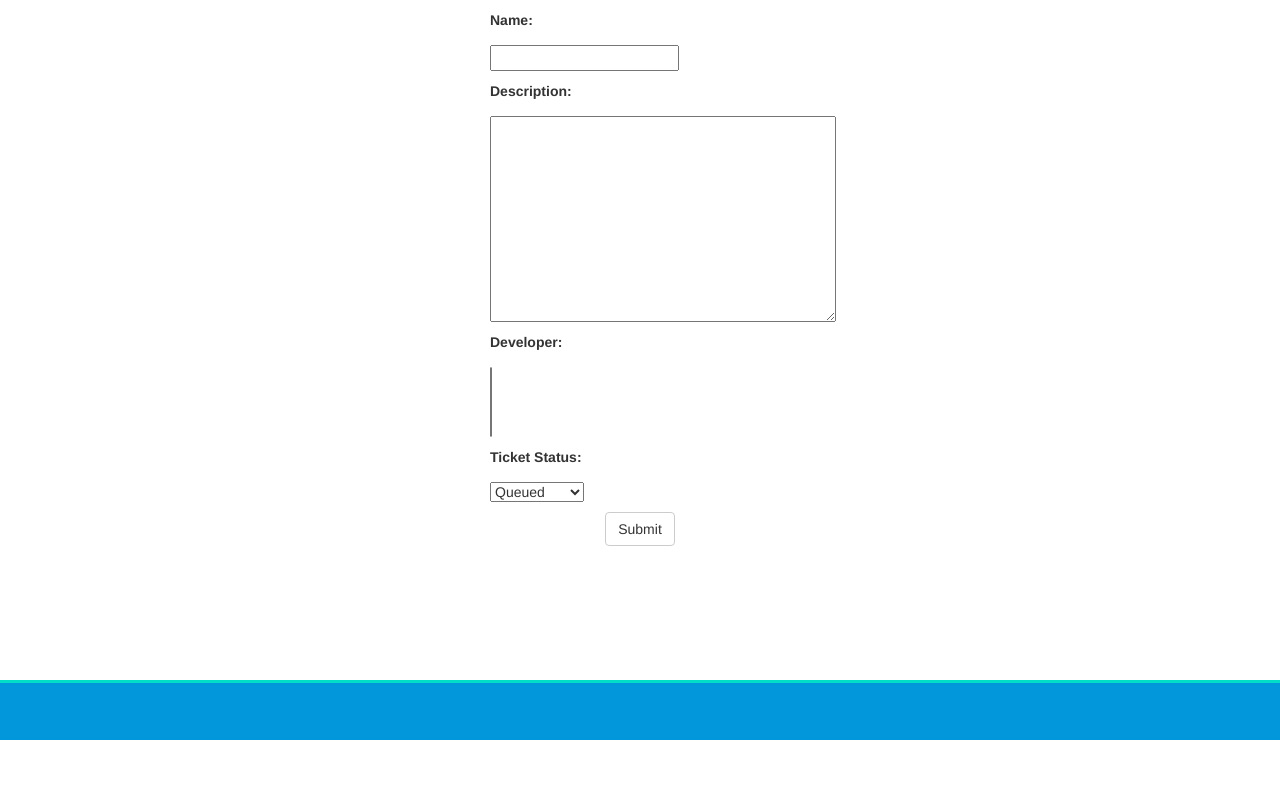
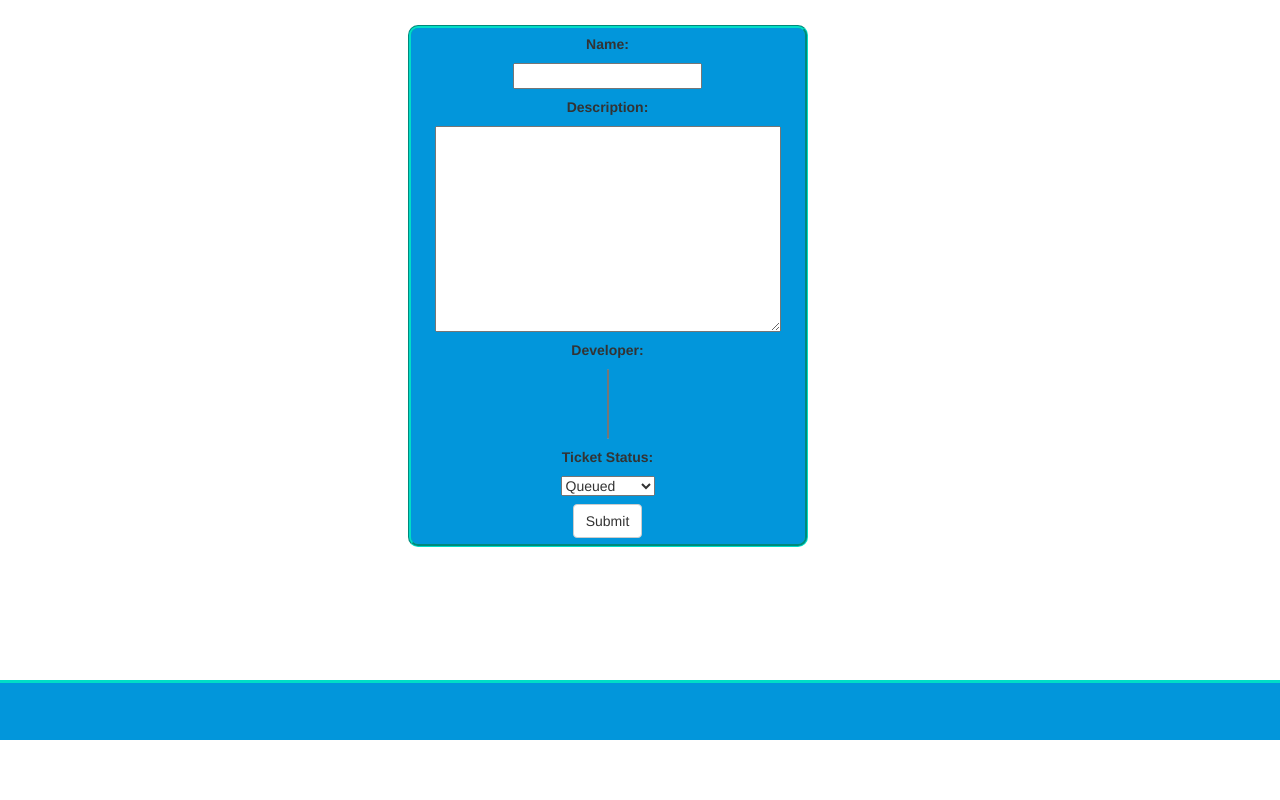
Before and after one commit to implacable/projectManager, a Django app: page /user/add_ticket/1/ in a window 1280 px wide. Shown: the part 60-860 px from the top of the page. Run offline with Django 3.2, Linux system fonts and the light colour scheme; the visitor is signed in with stand-in values (Sample User, id 1); data comes from the database, SQL or seed files in the repository; some libraries are stand-ins or nearby versions.

Commit message:
Styled the add ticket page

```diff
--- /dev/null
+++ b/project_ticket/static/project_ticket/css/add_ticket_style.css
@@ -0,0 +1,14 @@
+.add_ticket {
+	margin-top: 25px;
+    background-color: #0296db;
+    width: 400px;
+    min-height: 100px;
+    border: 3px groove #01DDC7;
+    border-radius: 10px;
+}
+
+.add_ticket p {
+    margin: auto;
+    text-align: center;
+    padding: 2px;
+}
--- a/project_ticket/templates/project_ticket/addticket.html
+++ b/project_ticket/templates/project_ticket/addticket.html
@@ -1,10 +1,17 @@
 {% extends 'project_ticket/base.html' %}
+
+{% block 'styling' %}
+{% load staticfiles %}
+	<link rel="stylesheet" type="text/css" href="{% static 'project_ticket/css/add_ticket_style.css' %}" />
+{% endblock %}
+
+
 {% block 'content' %}
 	<div class="row">
-		<div class="col-md-4"></div>
-		<div class="col-md-4 addticket">
+		<div class="col-md-3"></div>
+		<div class="col-md-6">
 
-
+			<div class="add_ticket">
 				<form action='{{ request.path }}' method="POST" enctype="multipart/form-data">
 
 				{% csrf_token %}
@@ -41,7 +48,8 @@
 
 		    	</form>
         	</div>
-		<div class="col-md-4"></div>
+		</div>
+		<div class="col-md-3"></div>
 		</div>
 	</div>
 {% endblock %}
```
Lines whose indentation alone changed are shown as unchanged.
